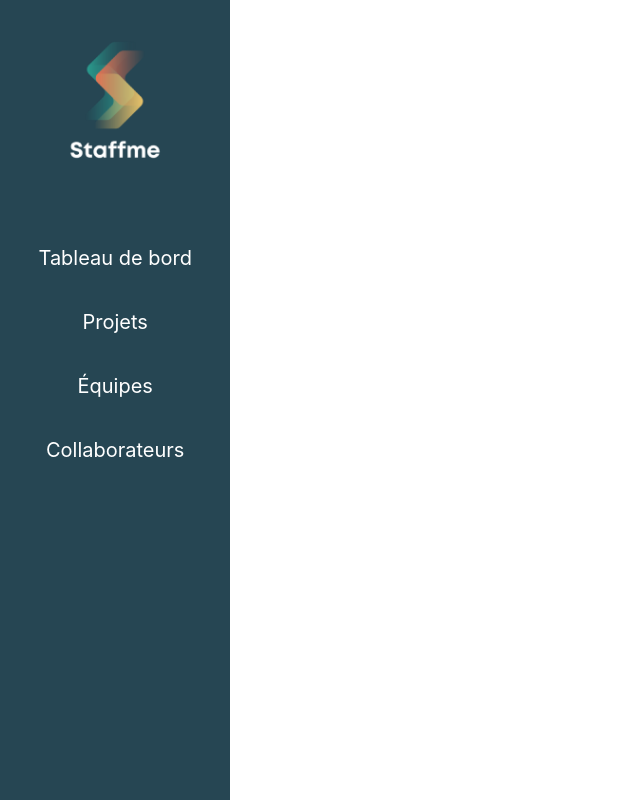
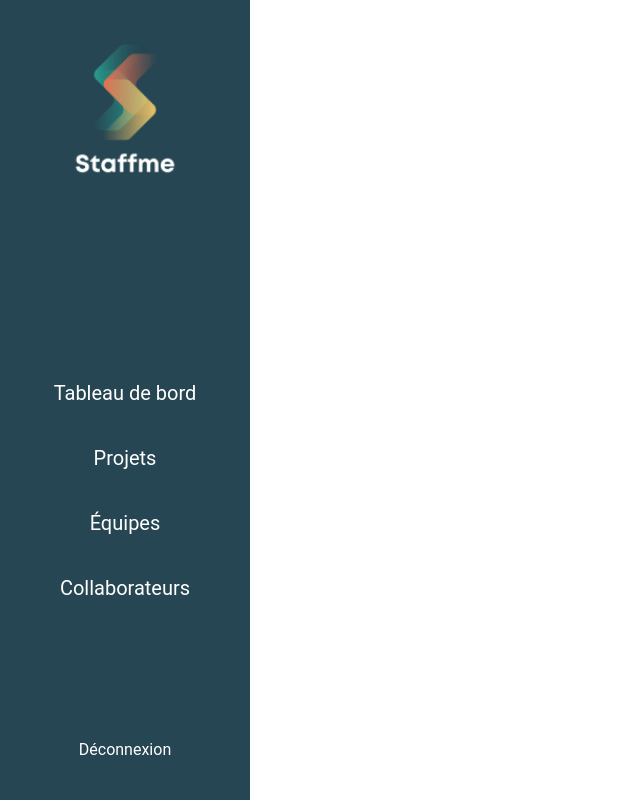
Before and after one commit to Marion-Rld/projet-staffme-front, an Angular app: page / in a window 1280 px wide. Shown: the whole page, without its empty margins (0-640 px from the left). Built offline with nearby package versions, Linux system fonts and the light colour scheme.

Commit message:
✨ Changement du menu (déconnexion)

```diff
--- a/src/app/main-nav/main-nav.component.html
+++ b/src/app/main-nav/main-nav.component.html
@@ -29,7 +29,9 @@
       <li><a href="/projects">Projets</a></li>
       <li><a href="/teams">Équipes</a></li>
       <li><a href="/collaborators">Collaborateurs</a></li>
+
     </ul>
+    <li class="item-logout"><a href="/logout">Déconnexion</a></li>
   </div>
   <div class="sidenav-content">
     <!-- Contenu de la sidenav -->
--- a/src/app/main-nav/main-nav.component.scss
+++ b/src/app/main-nav/main-nav.component.scss
@@ -8,27 +8,52 @@ $nav-background-color: #264653;
   padding: 10px;
   font-size: 20px;
   font-weight: 400;
-  font-family: Inter;
+  font-family: Roboto;
   text-align: center;
   text-decoration: none;
   color: white;
+  position: relative;
+
+  &::after {
+    content: '';
+    display: block;
+    position: absolute;
+    width: 100%;
+    height: 1px; // Adjust the thickness of the underline
+    background-color: white;
+    bottom: 0;
+    left: 0;
+    transform: scaleX(0);
+    transform-origin: center;
+    transition: transform 0.3s ease;
+  }
+
+  &:hover::after,
+  .nav-list li.active a::after,
+  .item-logout:hover a::after {
+    transform: scaleX(1);
+  }
 }
 
 // Styles pour la sidebar et la navbar
 .sidenav-container {
   display: flex;
   height: 100%;
+
 }
 
 .sidenav {
   width: $sidebar-width;
-  min-width: 200px;
+  min-height: 600px;
+  height: 100%;
+  min-width: 250px;
   max-width: 350px;
   background-color: $nav-background-color;
   color: white;
 
   .toolbar {
     padding: 20px;
+    height: 25%;
   }
 
   .logo {
@@ -36,12 +61,13 @@ $nav-background-color: #264653;
     height: auto;
   }
 
-  .nav-list li:hover a{
-    text-decoration: underline;
-    text-underline-offset: 6px;
-  }
-
   .nav-list {
+    height: 60%;
+    display: flex;
+    flex-flow: column;
+    justify-content: center;
+    align-items: center;
+    gap: 1px;
     list-style-type: none;
     padding: 0;
     margin: 0;
@@ -53,6 +79,24 @@ $nav-background-color: #264653;
         @include link-styles;
       }
     }
+  }
+
+  .item-logout {
+    position: relative;
+    display: flex;
+    justify-content: flex-end;
+    align-items: center;
+    flex-flow: column;
+    padding: 0;
+    margin: 0;
+    bottom: 10px;
+
+      margin-top: 20px;
+
+      a {
+        font-size: 16px!important;
+        @include link-styles;
+      }
   }
 }
 
```
